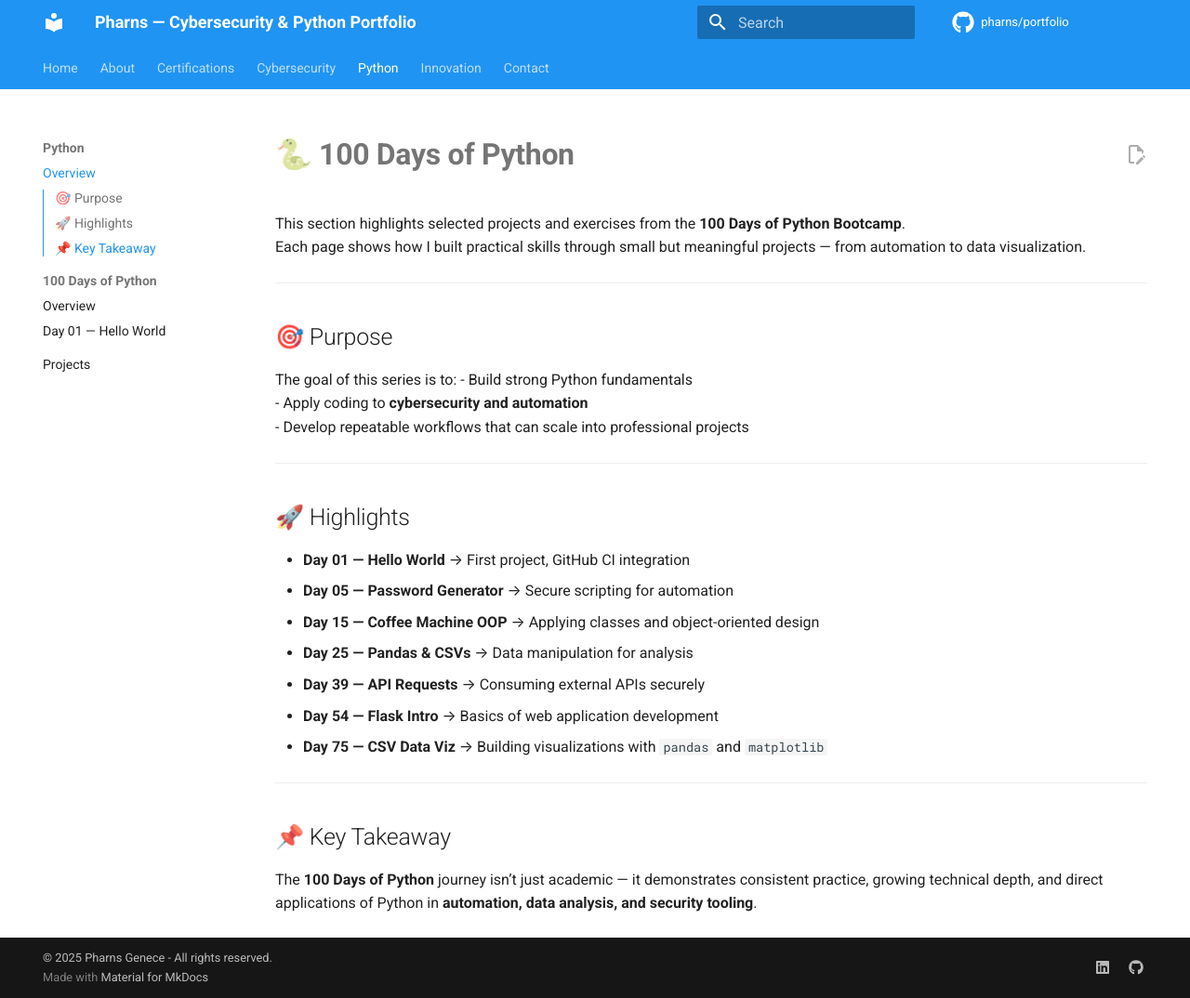
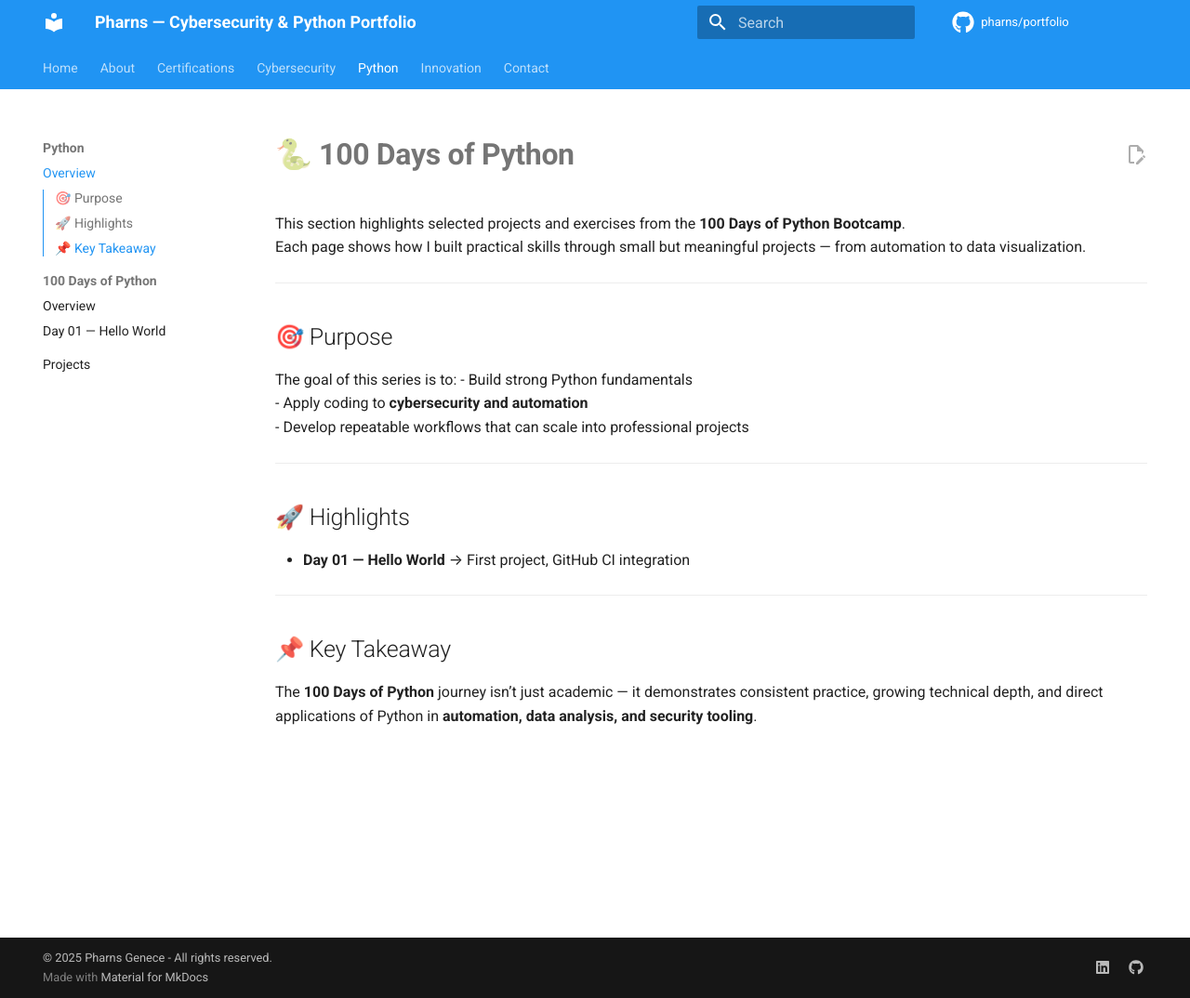
Before and after one commit to Pharns/portfolio, an MkDocs documentation site: the page built from docs/python/index.md, in a window 1280 px wide and 1074 px high. Shown: the whole window at 93% size. Built offline with MkDocs 1.6.1 and Material for MkDocs 9.7.7, drawn with Linux system fonts in a browser that asks for light colours; comment, search, counter and statistics services are not loaded.

Commit message:
Update index.md

```diff
--- a/docs/python/index.md
+++ b/docs/python/index.md
@@ -15,12 +15,12 @@
 
 ## 🚀 Highlights
 - **Day 01 — Hello World** → First project, GitHub CI integration
-- **Day 05 — Password Generator** → Secure scripting for automation
+<!-- - **Day 05 — Password Generator** → Secure scripting for automation
 - **Day 15 — Coffee Machine OOP** → Applying classes and object-oriented design
 - **Day 25 — Pandas & CSVs** → Data manipulation for analysis
 - **Day 39 — API Requests** → Consuming external APIs securely
 - **Day 54 — Flask Intro** → Basics of web application development
-- **Day 75 — CSV Data Viz** → Building visualizations with `pandas` and `matplotlib`
+- **Day 75 — CSV Data Viz** → Building visualizations with `pandas` and `matplotlib`  -->
 
 ---
 
```
